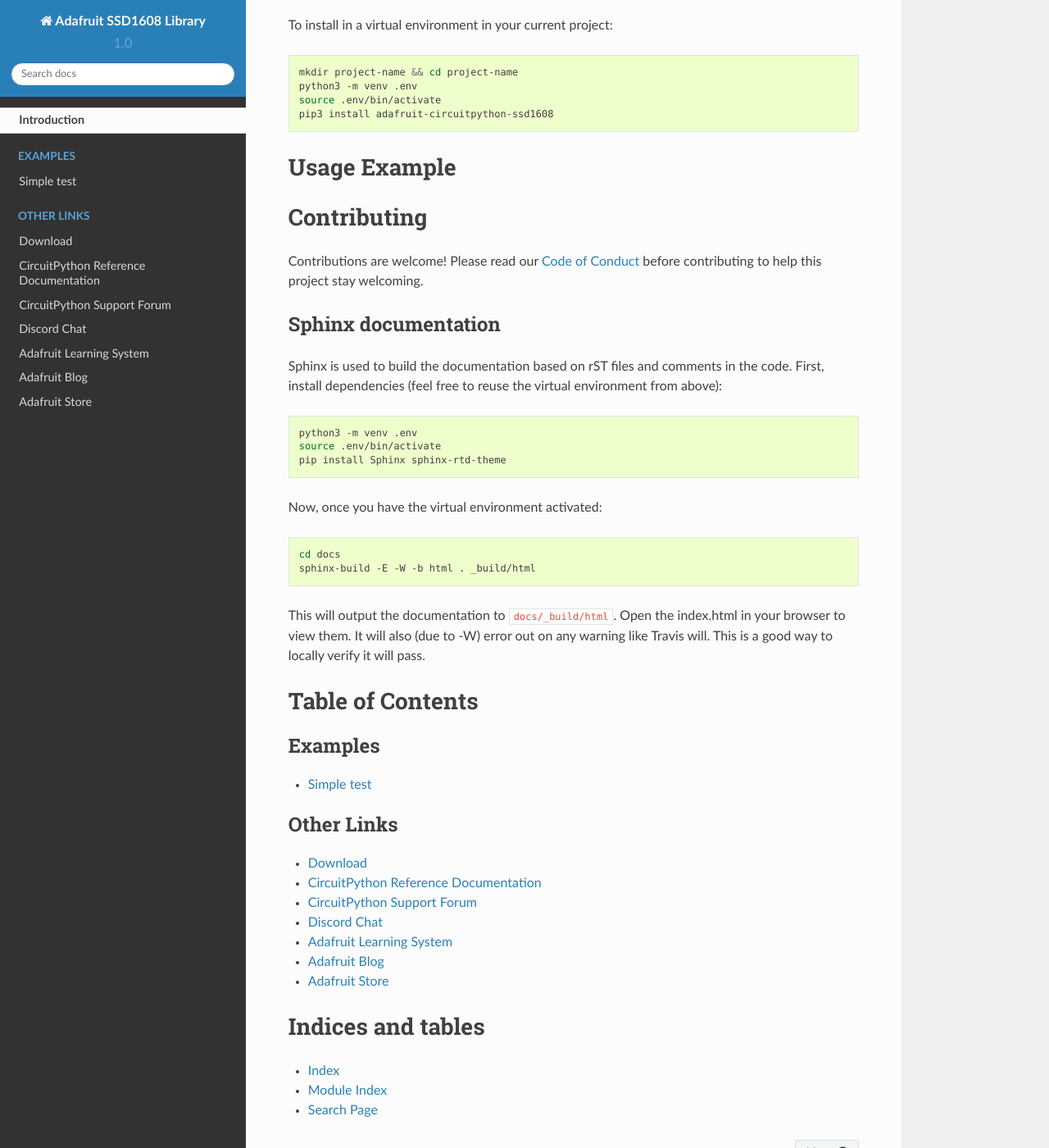
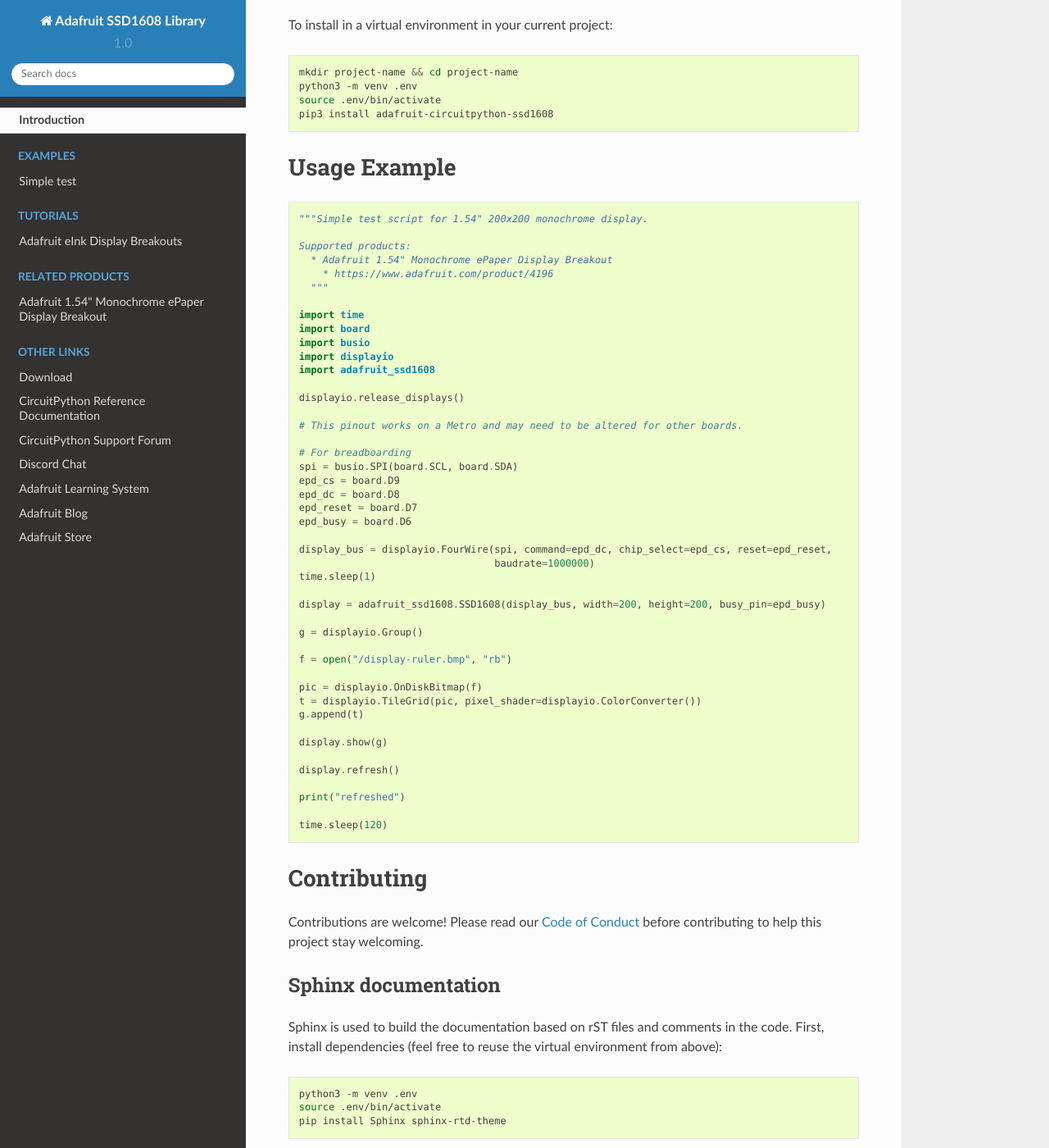
Before and after one commit to adafruit/Adafruit_CircuitPython_SSD1608, a Sphinx documentation site: the page built from docs/index.rst, in a window 1280 px wide and 1400 px high, scrolled down 902 px. Shown: the whole window at 82% size. Built offline with Sphinx 7.4.7 and the Read the Docs theme 2.0.0, drawn with Linux system fonts in a browser that asks for light colours; some of the changed text lies outside the part shown.

```diff
--- a/README.rst
+++ b/README.rst
@@ -59,7 +56,53 @@ To install in a virtual environment in your current project:
 Usage Example
 =============
 
-.. todo:: Add a quick, simple example. It and other examples should live in the examples folder and be included in docs/examples.rst.
+.. code-block:: python
+
+    """Simple test script for 1.54" 200x200 monochrome display.
+
+    Supported products:
+      * Adafruit 1.54" Monochrome ePaper Display Breakout
+        * https://www.adafruit.com/product/4196
+      """
+
+    import time
+    import board
+    import busio
+    import displayio
+    import adafruit_ssd1608
+
+    displayio.release_displays()
+
+    # This pinout works on a Metro and may need to be altered for other boards.
+
+    # For breadboarding
+    spi = busio.SPI(board.SCL, board.SDA)
+    epd_cs = board.D9
+    epd_dc = board.D8
+    epd_reset = board.D7
+    epd_busy = board.D6
+
+    display_bus = displayio.FourWire(spi, command=epd_dc, chip_select=epd_cs, reset=epd_reset,
+                                     baudrate=1000000)
+    time.sleep(1)
+
+    display = adafruit_ssd1608.SSD1608(display_bus, width=200, height=200, busy_pin=epd_busy)
+
+    g = displayio.Group()
+
+    f = open("/display-ruler.bmp", "rb")
+
+    pic = displayio.OnDiskBitmap(f)
+    t = displayio.TileGrid(pic, pixel_shader=displayio.ColorConverter())
+    g.append(t)
+
+    display.show(g)
+
+    display.refresh()
+
+    print("refreshed")
+
+    time.sleep(120)
 
 Contributing
 ============
--- a/adafruit_ssd1608.py
+++ b/adafruit_ssd1608.py
@@ -33,8 +33,7 @@ Implementation Notes
 
 **Hardware:**
 
-.. todo:: Add links to any specific hardware product page(s), or category page(s). Use unordered list & hyperlink rST
-   inline format: "* `Link Text <url>`_"
+* `Adafruit 1.54" Monochrome ePaper Display Breakout <https://www.adafruit.com/product/4196>_`
 
 **Software and Dependencies:**
 
@@ -55,7 +54,8 @@ _START_SEQUENCE = (
     b"\x3b\x01\x0b" # Set gate line width
     b"\x11\x01\x03" # Data entry sequence
     b"\x2c\x01\x70" # Vcom Voltage
-    b"\x32\x1e\x02\x02\x01\x11\x12\x12\x22\x22\x66\x69\x69\x59\x58\x99\x99\x88\x00\x00\x00\x00\xf8\xb4\x13\x51\x35\x51\x51\x19\x01\x00" # LUT
+    b"\x32\x1e\x02\x02\x01\x11\x12\x12\x22\x22\x66\x69\x69\x59\x58\x99\x99\x88\x00\x00\x00\x00\xf8"
+    b"\xb4\x13\x51\x35\x51\x51\x19\x01\x00" # LUT
     b"\x22\x01\xc7" # Set DISP ctrl2
 )
 
--- a/docs/conf.py
+++ b/docs/conf.py
@@ -20,7 +20,7 @@ extensions = [
 # Uncomment the below if you use native CircuitPython modules such as
 # digitalio, micropython and busio. List the modules you use. Without it, the
 # autodoc module docs will fail to generate with a warning.
-# autodoc_mock_imports = ["digitalio", "busio"]
+autodoc_mock_imports = ["displayio"]
 
 
 intersphinx_mapping = {'python': ('https://docs.python.org/3.4', None),'CircuitPython': ('https://circuitpython.readthedocs.io/en/latest/', None)}
--- a/docs/index.rst
+++ b/docs/index.rst
@@ -23,14 +23,12 @@ Table of Contents
 .. toctree::
     :caption: Tutorials
 
-.. todo:: Add any Learn guide links here. If there are none, then simply delete this todo and leave
-    the toctree above for use later.
+    Adafruit eInk Display Breakouts <https://learn.adafruit.com/adafruit-eink-display-breakouts>
 
 .. toctree::
     :caption: Related Products
 
-.. todo:: Add any product links here. If there are none, then simply delete this todo and leave
-    the toctree above for use later.
+    Adafruit 1.54" Monochrome ePaper Display Breakout <https://www.adafruit.com/product/4196>
 
 .. toctree::
     :caption: Other Links
```
Also changed, not shown: other parts of README.rst (+0 -3 lines), 1 other file.
